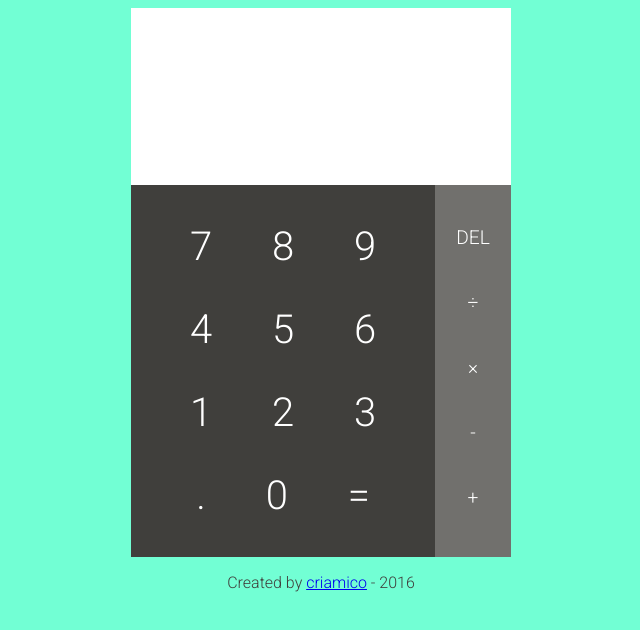
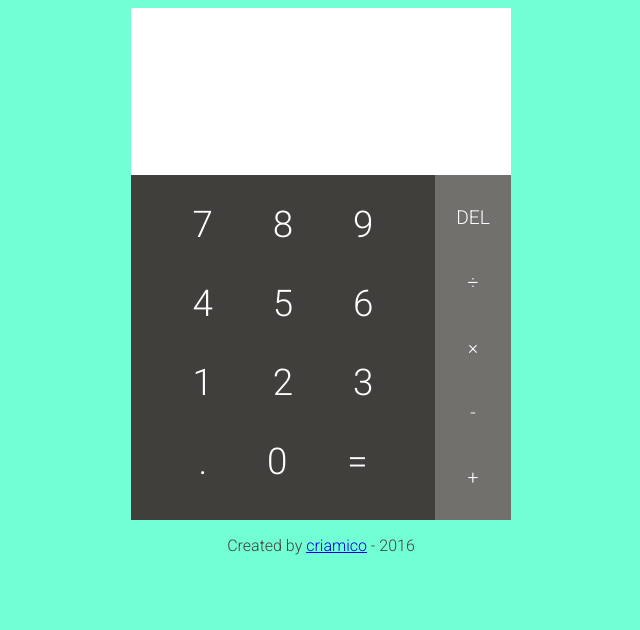
Before and after one commit to criamico/js-simple-calculator, a plain HTML site: page index.html in a window 1280 px wide. Shown: the whole page, without its empty margins (319-959 px from the left). Drawn offline with nearby package versions, Linux system fonts and the light colour scheme.

Commit message:
scss updated: smaller fonts and padding

```diff
--- a/style.scss
+++ b/style.scss
@@ -19,7 +19,7 @@ body{
 
 button{
     font-family: 'Roboto', sans-serif;
-    font-size: 2.5em;
+    font-size: 2.3em;
     color: $font-digits-color;
     background-color: $keypad-color;
     margin: 8px;
@@ -46,13 +46,13 @@ main{
 }
 .keypad-col-1{
     width: 80%;
-    padding: 20px 0;
+    padding: 10px 0;
 }
 
 .keypad-col-2{
     flex-direction: column;
     width: 20%;
-    padding: 20px 0;
+    padding: 10px 0;
     background-color: $keypad-column-color;
     button{
         font-size: 1.2em;
@@ -71,7 +71,7 @@ main{
     color: $font-result-color;
     height: 48px;
     margin: 0;
-    padding: 30px 0 0 0;
+    padding: 20px 0 0 0;
     font-weight: 300;
     font-size: 2.2em;
 }
```
Also changed, not shown: style.css.
